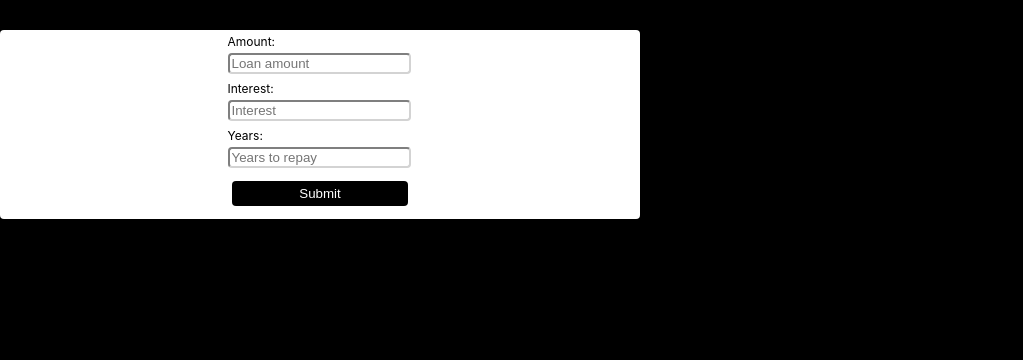
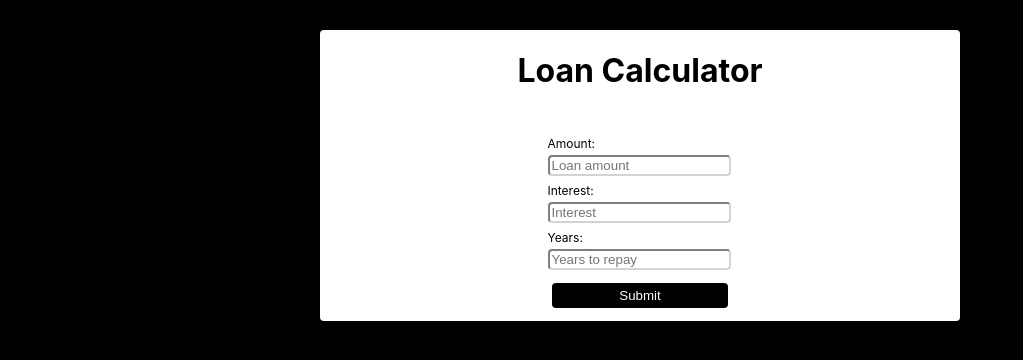
Before and after one commit to suzanamelomoraes/loan-calculator-react-hooks, a React (Create React App) app: page / in a window 1280 px wide. Shown: the top 360 px of the page, without its empty margins (0-1023 px from the left). Built offline with nearby package versions, Linux system fonts and the light colour scheme.

Commit message:
refactor classnames position

```diff
--- a/src/components/calculator/Calculator.jsx
+++ b/src/components/calculator/Calculator.jsx
@@ -102,10 +102,12 @@ function Calculator() {
   };
 
   return (
-    <div>
+    <div className='calculator'>
+      <div className='myform'>
+        <h1>Loan Calculator</h1>
         {/* Display the error when it exists */}
         <p className='error'>{error}</p>
-      <form className='myform' onSubmit={handleSubmitValues}>
+        <form onSubmit={handleSubmitValues}>
           {/* ternary operator manages when the calculator and results will be displayed to the user */}
           {!results.isResult ? (
             //   Form to collect data from the user
@@ -131,7 +133,10 @@ function Calculator() {
                   placeholder='Interest'
                   value={userValues.interest}
                   onChange={(event) =>
-                  setUserValues({ ...userValues, interest: event.target.value })
+                    setUserValues({
+                      ...userValues,
+                      interest: event.target.value,
+                    })
                   }
                 />
               </div>
@@ -179,6 +184,7 @@ function Calculator() {
           )}
         </form>
       </div>
+    </div>
   );
 }
 
```
Lines whose indentation alone changed are shown as unchanged.
